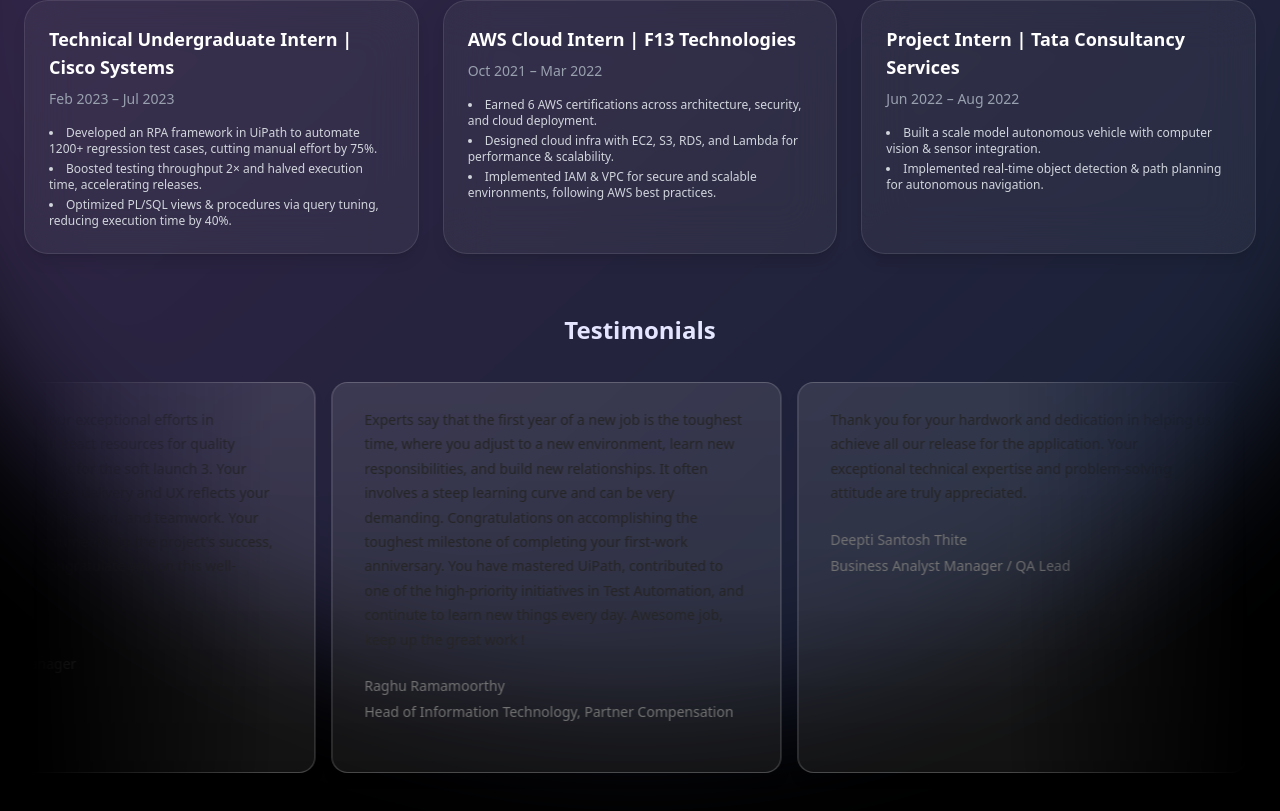
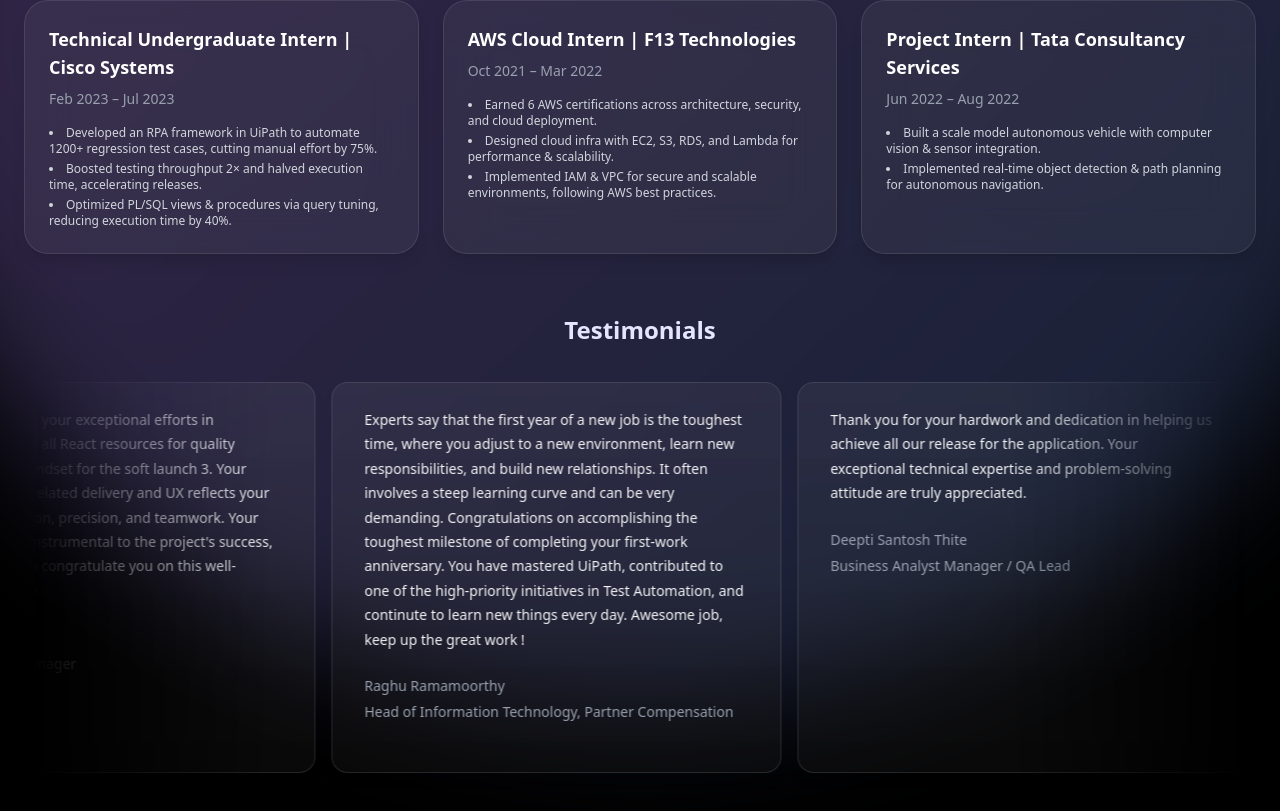
Before and after one commit to yashasuttangi/portfolio, a Next.js app: page /experience in a window 1280 px wide. Shown: the part 686-1497 px from the top of the page. Built offline with nearby package versions, Linux system fonts and the light colour scheme.

Commit message:
Fixed some known bugs and removing the white mode related color code.

```diff
--- a/components/About.tsx
+++ b/components/About.tsx
@@ -171,7 +171,7 @@
                 ),
               },
               {
-                title: "Aug 2023",
+                title: "Jan 2023",
                 content: (
                   <div>
                     <p className="text-base">
--- a/components/ui/InfiniteMovingCards.tsx
+++ b/components/ui/InfiniteMovingCards.tsx
@@ -95,8 +95,7 @@
             key={item.name}
             className={cn(
               "relative w-[350px] max-w-full shrink-0 rounded-2xl px-8 py-6 md:w-[450px]",
-              // Apple liquid glass effect
-              "bg-white/10 border border-white/20 backdrop-blur-lg shadow-lg dark:bg-white/5 dark:border-white/10 dark:backdrop-blur-md",
+              "bg-white/5 border border-white/10 backdrop-blur-md shadow-lg",
               "before:absolute before:inset-0 before:rounded-2xl before:bg-gradient-to-t before:from-black/30 before:via-black/10 before:to-transparent before:pointer-events-none"
             )}
           >
@@ -105,15 +104,15 @@
                 aria-hidden="true"
                 className="user-select-none pointer-events-none absolute -top-0.5 -left-0.5 -z-1 h-[calc(100%_+_4px)] w-[calc(100%_+_4px)]"
               ></div>
-              <span className="relative z-20 text-sm leading-[1.6] font-normal text-neutral-800 dark:text-gray-100">
+              <span className="relative z-20 text-sm leading-[1.6] font-normal text-gray-100">
                 {item.quote}
               </span>
               <div className="relative z-20 mt-6 flex flex-row items-center">
                 <span className="flex flex-col gap-1">
-                  <span className="text-sm leading-[1.6] font-normal text-neutral-500 dark:text-gray-400">
+                  <span className="text-sm leading-[1.6] font-normal text-gray-400">
                     {item.name}
                   </span>
-                  <span className="text-sm leading-[1.6] font-normal text-neutral-500 dark:text-gray-400">
+                  <span className="text-sm leading-[1.6] font-normal text-gray-400">
                     {item.title}
                   </span>
                 </span>
--- a/components/ui/TextGenerateEffect.tsx
+++ b/components/ui/TextGenerateEffect.tsx
@@ -37,7 +37,7 @@
           return (
             <motion.span
               key={word + idx}
-              className={`${idx > 3 ? "text-purple-500" : "dark:text-white text-black"} opacity-0`}
+              className={`${idx > 3 ? "text-purple-500" : "text-white"} opacity-0`}
               style={{
                 filter: filter ? "blur(10px)" : "none",
               }}
--- a/components/ui/Timeline.tsx
+++ b/components/ui/Timeline.tsx
@@ -35,7 +35,7 @@
 
   return (
     <div
-      className="w-full bg-white dark:bg-black font-sans md:px-10"
+      className="w-full bg-black font-sans md:px-10"
       ref={containerRef}
     >
       <div className="max-w-7xl mx-auto py-10 px-4 md:px-8 lg:px-10">
```
